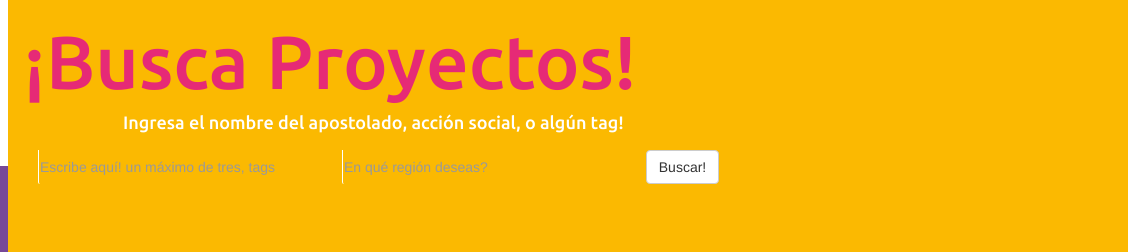
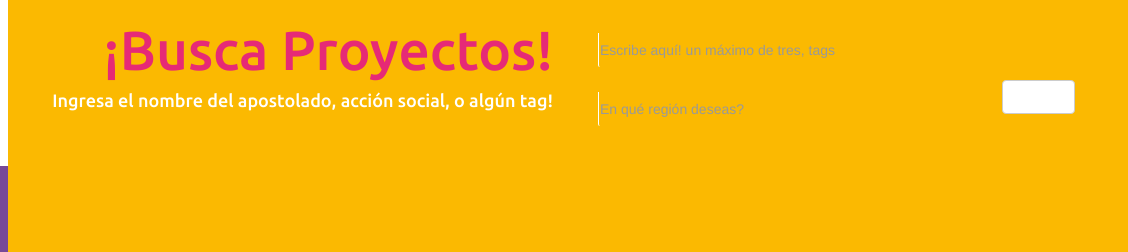
Before and after one commit to Fbaldassare/Fbaldassare-Ignis2019, a plain HTML site: page index.html in a window 1280 px wide. Shown: the top 252 px of the page, 152-1280 px from the left. Drawn offline with nearby package versions, Linux system fonts and the light colour scheme.

Commit message:
se agregan diferentes elementos

```diff
--- a/Assets/css/style.css
+++ b/Assets/css/style.css
@@ -143,6 +143,9 @@ ul{
 }
 
 /* buscador*/
+.form-buscador .form-control{
+    margin-top: 25px;
+}
 .form-control{
     background-color: initial;
     color: #774898;
@@ -153,9 +156,12 @@ ul{
     box-shadow: initial;
     padding-left:1px;
 }
-
+.btn .btn-default ...{
+    display: block;
+    background-color: #00a8b5
+}
 .navbar-form .form-control{
-    width: 300px;
+    width: 400px;
 }
 
 .form-control{
@@ -166,11 +172,12 @@ ul{
 }
 
 #buscador h4{
-    padding-left: 100px;
+    text-align: right;
 }
 
 #buscador h1{
-    font-size: 75px;
+    font-size: 55px;
+    text-align: right;
 }
 
 /* Ayuda Ya*/
--- a/index.html
+++ b/index.html
@@ -51,19 +51,21 @@
     <section id="buscador" class="container-fluid">
         <div class="row">
             <div class="col-md-12">
+                <div class="col-md-6">
                     <h1 class="color-violet">¡Busca Proyectos!</h1>
                     <h4 class="color-white">Ingresa el nombre del apostolado, acción social, o algún tag!</h4>
-
+                </div>
+                <div class="col-md-6">
                     <form class="navbar-form navbar-left" role="search">
-                    <div class="form-group">
+                        <div class="form-group form-buscador">
                             <input type="text" class="form-control" placeholder="Escribe aquí! un máximo de tres, tags">
                         </div>
-                    <div class="form-group">
+                        <div class="form-group form-buscador">
                             <input type="text" class="form-control" placeholder="En qué región deseas?">
                         </div>
-                    <button type="submit" class="btn btn-default">Buscar!</button>
+                        <button type="submit" class="btn btn-default color-white">Buscar!</button>
                     </form>
-
+                </div>
             </div>
         </div>
     </section>
```
Lines whose indentation alone changed are shown as unchanged.
